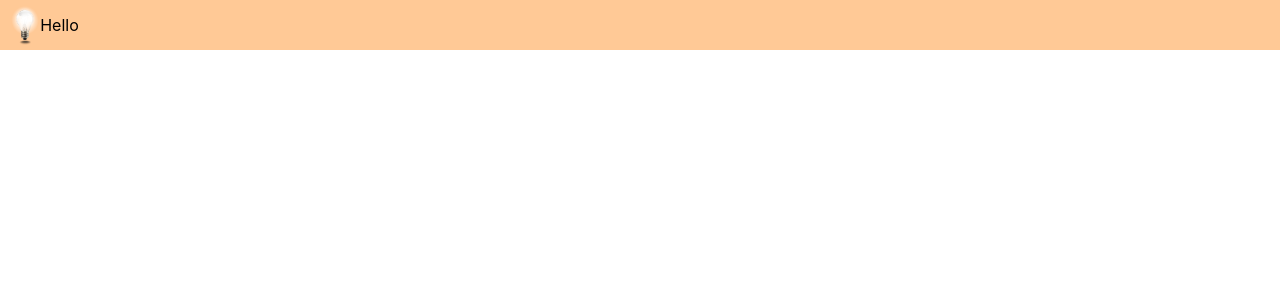
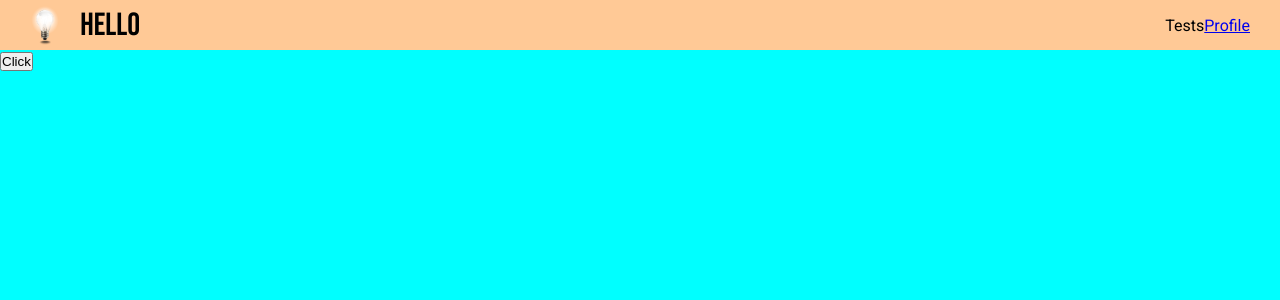
Before and after one commit to Allexandar93/learning-platform, a React (Create React App) app: page /learning-platform/student in a window 1280 px wide. Shown: the top 300 px of the page. Built offline with nearby package versions, Linux system fonts and the light colour scheme.

Commit message:
Added some navigation and started doing facts page

```diff
--- a/package.json
+++ b/package.json
@@ -4,6 +4,7 @@
   "version": "0.1.0",
   "private": true,
   "dependencies": {
+    "axios": "^0.27.2",
     "cra-template": "1.1.3",
     "gh-pages": "^3.2.3",
     "react": "^18.0.0",
--- a/src/App.js
+++ b/src/App.js
@@ -2,6 +2,7 @@ import { Route, Routes } from "react-router";
 import Welcome from "./components/Welcome";
 import Login from "./components/Login";
 import Student from "./components/Student";
+import Profile from "./components/Profile";
 import "./App.css";
 
 function App() {
@@ -9,7 +10,9 @@ function App() {
     <Routes>
       <Route path="/" element={<Welcome />} />
       <Route path="/login" element={<Login />} />
-      <Route path="/student" element={<Student />} />
+      <Route path="/student" element={<Student />}>
+        <Route path="/student/profile" element={<Profile />} />
+      </Route>
     </Routes>
   );
 }
--- /dev/null
+++ b/src/components/Facts.js
@@ -0,0 +1,24 @@
+import React, { useState } from "react";
+import axios from "axios";
+import "../styles/facts.scss";
+
+const Facts = () => {
+  const [fact, setFact] = useState("");
+
+  const getFact = async () => {
+    const urlAPI = "https://api.chucknorris.io/jokes/random";
+    axios
+      .request(urlAPI)
+      .then((response) => setFact(response.data.value))
+      .catch((error) => console.log(error));
+  };
+
+  return (
+    <div className="facts">
+      <h1>{fact}</h1>
+      <button onClick={getFact}>Click</button>
+    </div>
+  );
+};
+
+export default Facts;
--- a/src/components/Navbar.js
+++ b/src/components/Navbar.js
@@ -1,4 +1,5 @@
 import React, { useState, useEffect } from "react";
+import { Link } from "react-router-dom";
 import icon from "../img/on.png";
 import "../styles/navbar.scss";
 
@@ -16,7 +17,11 @@ const Navbar = () => {
     <div className="navbar">
       <div className="navbar_left">
         <img src={icon} />
-        <p>Hello {name}</p>
+        <p className="navbar_leftWelcome">Hello {name}</p>
+      </div>
+      <div className="navbar_right">
+        <p>Tests</p>
+        <Link to={"/student/profile"}>Profile</Link>
       </div>
     </div>
   );
--- /dev/null
+++ b/src/components/Profile.js
@@ -0,0 +1,8 @@
+import React from "react";
+import "../styles/profile.scss";
+
+const Profile = () => {
+  return <div className="profile">Profiledasdasda</div>;
+};
+
+export default Profile;
--- a/src/components/Student.js
+++ b/src/components/Student.js
@@ -1,10 +1,20 @@
 import React from "react";
+import Facts from "./Facts";
 import Navbar from "./Navbar";
+import Profile from "./Profile";
+import "../styles/navbar.scss";
+
+import { Route, Routes, Outlet } from "react-router-dom";
 
 const Student = () => {
   return (
-    <div>
+    <div className="student">
       <Navbar />
+
+      <Routes>
+        <Route path="/" element={<Facts />} />
+        <Route path="/profile" element={<Profile />} />
+      </Routes>
     </div>
   );
 };
--- /dev/null
+++ b/src/styles/facts.scss
@@ -0,0 +1,4 @@
+.facts {
+  height: calc(100vh - 50px);
+  background-color: aqua;
+}
--- a/src/styles/navbar.scss
+++ b/src/styles/navbar.scss
@@ -1,10 +1,17 @@
+@import url("https://fonts.googleapis.com/css2?family=Bebas+Neue&display=swap");
+
+.student {
+  max-width: 100vw;
+}
+
 .navbar {
   box-sizing: border-box;
   background-color: #ffc996;
-  width: 100vw;
+  max-width: 100vw;
   height: 50px;
-  padding: 0 10px;
+  padding: 0 30px;
   display: flex;
+  justify-content: space-between;
   align-items: center;
 
   .navbar_left {
@@ -14,6 +21,17 @@
     img {
       height: 40px;
       width: auto;
+      margin-right: 20px;
+    }
+
+    .navbar_leftWelcome {
+      font-family: "Bebas Neue", cursive;
+      font-size: 2rem;
     }
   }
+
+  .navbar_right {
+    display: flex;
+    font-family: "Roboto", sans-serif;
+  }
 }
--- /dev/null
+++ b/src/styles/profile.scss
@@ -0,0 +1,4 @@
+.profile {
+  height: 100vh;
+  background-color: blue;
+}
```
Also changed, not shown: 1 other file (tests, documents, lock files or other folders).
